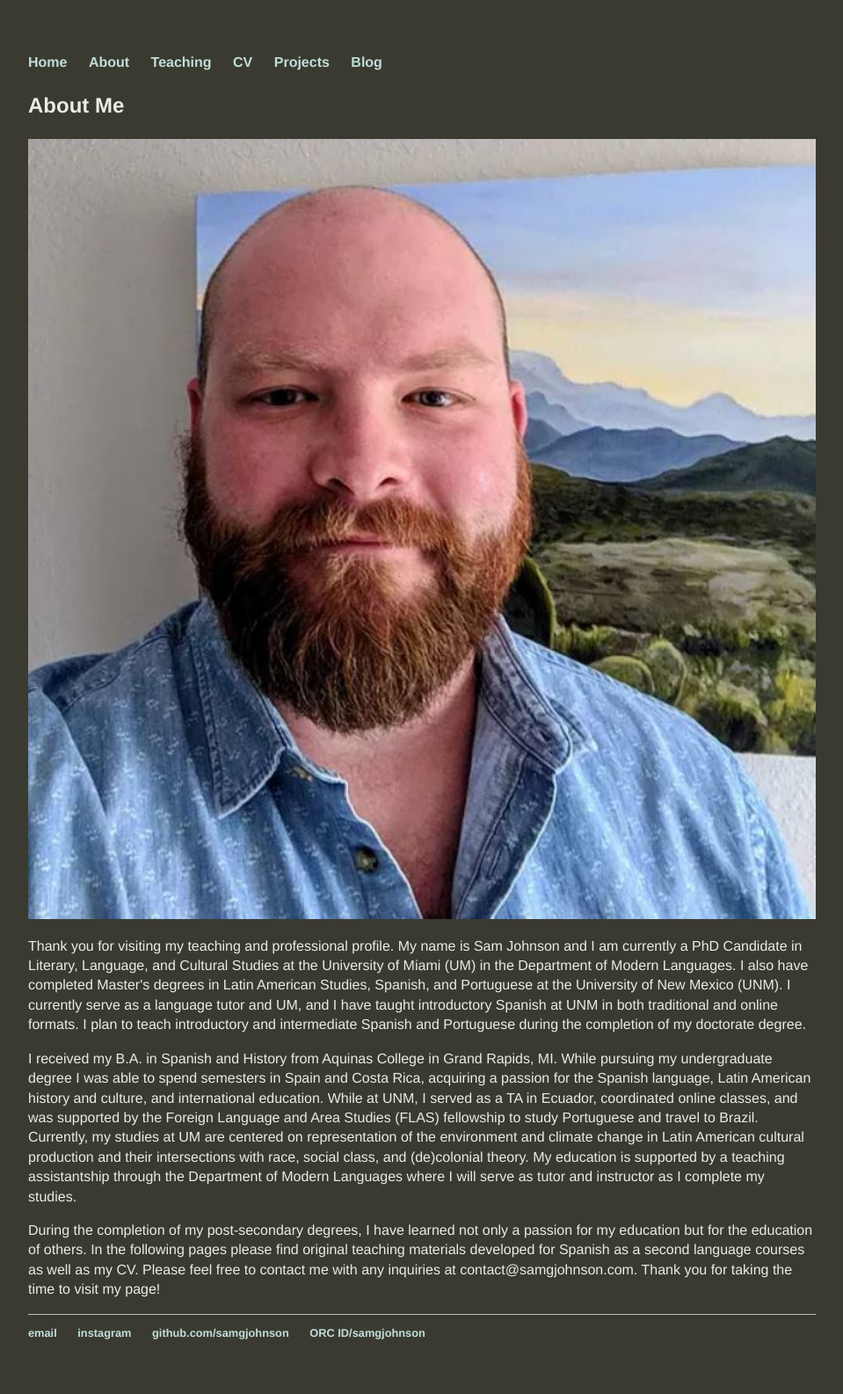
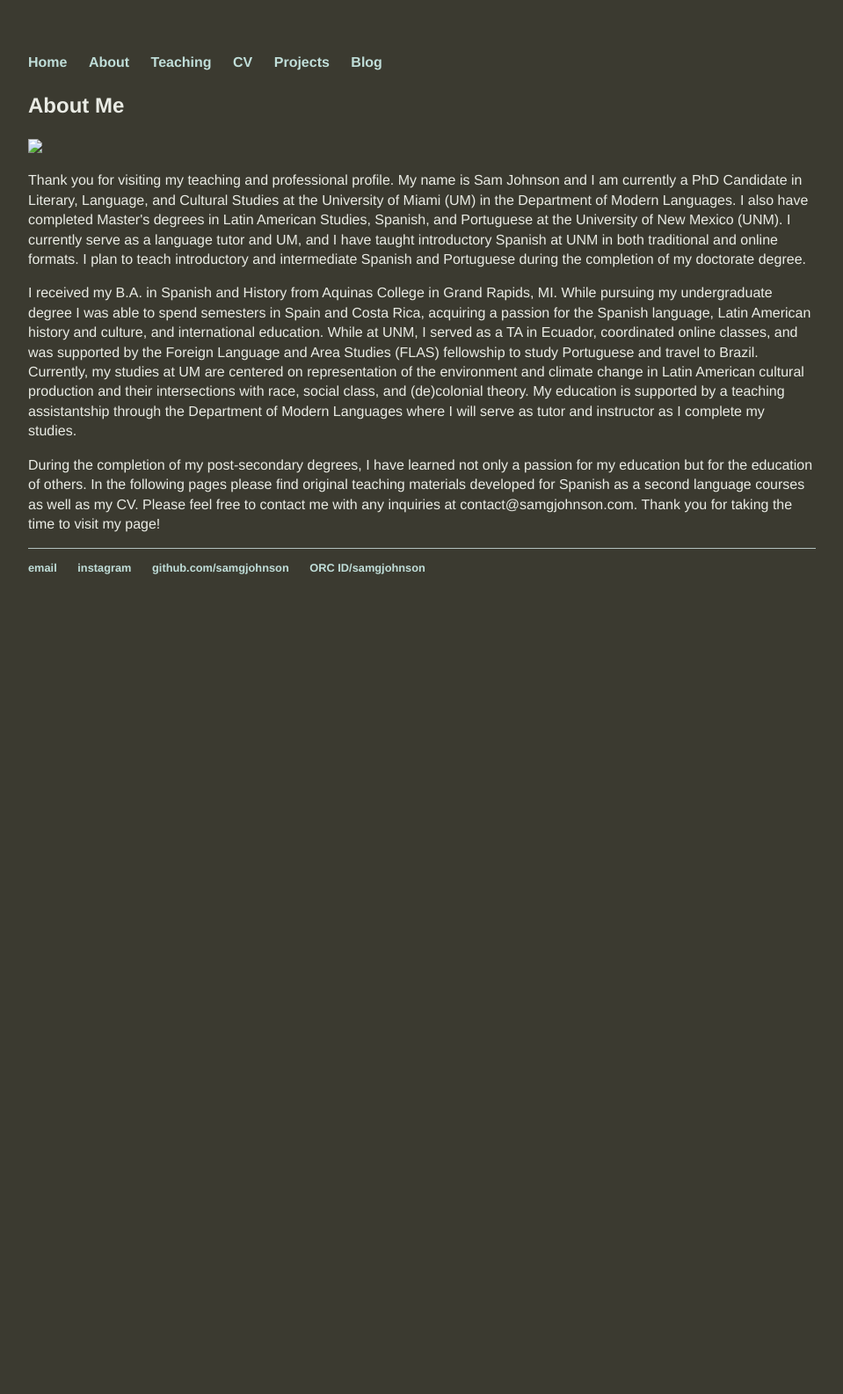
Before and after one commit to samgjohnson/samgjohnson.github.io, a Jekyll site: the page built from about/index.html, in a window 1280 px wide. Shown: the whole page at 88% size, without its empty margins (160-1119 px from the left). Built offline with Jekyll 4.4.1, drawn with Linux system fonts in a browser that asks for light colours; after the commit the page ends 900 px from its top, so only the background shows below that.

Commit message:
Update index.html

```diff
--- a/about/index.html
+++ b/about/index.html
@@ -3,7 +3,7 @@ layout: default
 title: About Me
 ---
 <h3>About Me </h3>
-<img src="/assets/headshot.JPG"> <p>Thank you for visiting my teaching and professional profile. My name is Sam Johnson and I am currently a PhD Candidate in Literary, Language, and Cultural Studies at the University of Miami (UM) in the Department of Modern Languages. I also have completed Master's degrees in Latin American Studies, Spanish, and Portuguese at the University of New Mexico (UNM). I currently serve as a language tutor and UM, and I have taught introductory Spanish at UNM in both traditional and online formats. I plan to teach introductory and intermediate Spanish and Portuguese during the completion of my doctorate degree.</p>
+<img src="_site/assets/headshot.JPG"> <p>Thank you for visiting my teaching and professional profile. My name is Sam Johnson and I am currently a PhD Candidate in Literary, Language, and Cultural Studies at the University of Miami (UM) in the Department of Modern Languages. I also have completed Master's degrees in Latin American Studies, Spanish, and Portuguese at the University of New Mexico (UNM). I currently serve as a language tutor and UM, and I have taught introductory Spanish at UNM in both traditional and online formats. I plan to teach introductory and intermediate Spanish and Portuguese during the completion of my doctorate degree.</p>
 <p>I received my B.A. in Spanish and History from Aquinas College in Grand Rapids, MI. While pursuing my undergraduate degree I was able to spend semesters in Spain and Costa Rica, acquiring a passion for the Spanish language, Latin American history and culture, and international education. While at UNM, I served as a TA in Ecuador, coordinated online classes, and was supported by the Foreign Language and Area Studies (FLAS) fellowship to study Portuguese and travel to Brazil. Currently, my studies at UM are centered on representation of the environment and climate change in Latin American cultural production and their intersections with race, social class, and (de)colonial theory. My education is supported by a teaching assistantship through the Department of Modern Languages where I will serve as tutor and instructor as I complete my studies.</p>
 <p> During the completion of my post-secondary degrees, I have learned not only a passion for my education but for the education of others. In the following pages please find original teaching materials developed for Spanish as a second language courses as well as my CV.
 Please feel free to contact me with any inquiries at contact@samgjohnson.com. Thank you for taking the time to visit my page!</p>
```
